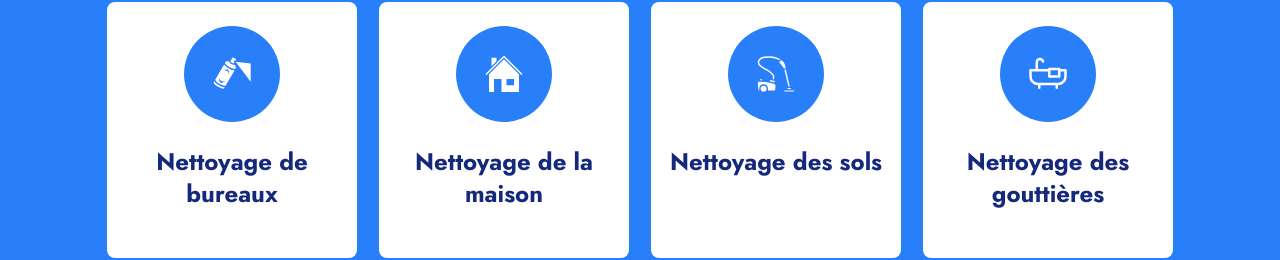
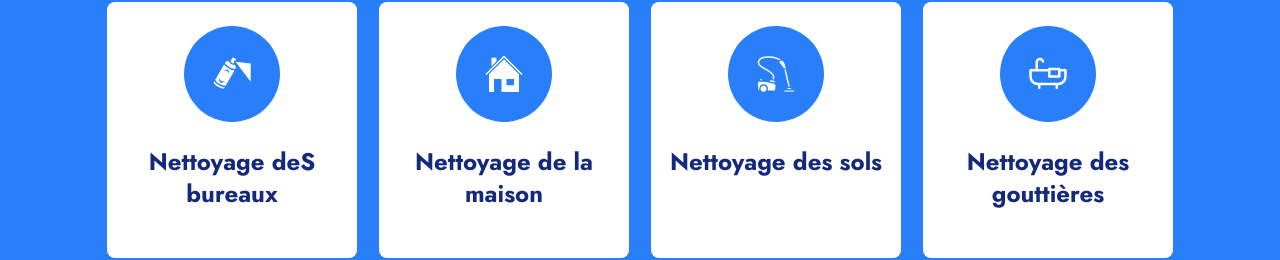
Before and after one commit to mugishap/clenix, a React (Vite) app: page / in a window 1280 px wide. Shown: the part 1891-2151 px from the top of the page. Built offline with nearby package versions, Linux system fonts and the light colour scheme.

Commit message:
Update index.ts

```diff
--- a/src/constants/index.ts
+++ b/src/constants/index.ts
@@ -76,7 +76,7 @@ export const offers = [
 export const services = [
     {
         icon: GiSpray,
-        title: "Nettoyage de bureaux"
+        title: "Nettoyage deS bureaux"
     },
     {
         icon: GiHouse,
```
